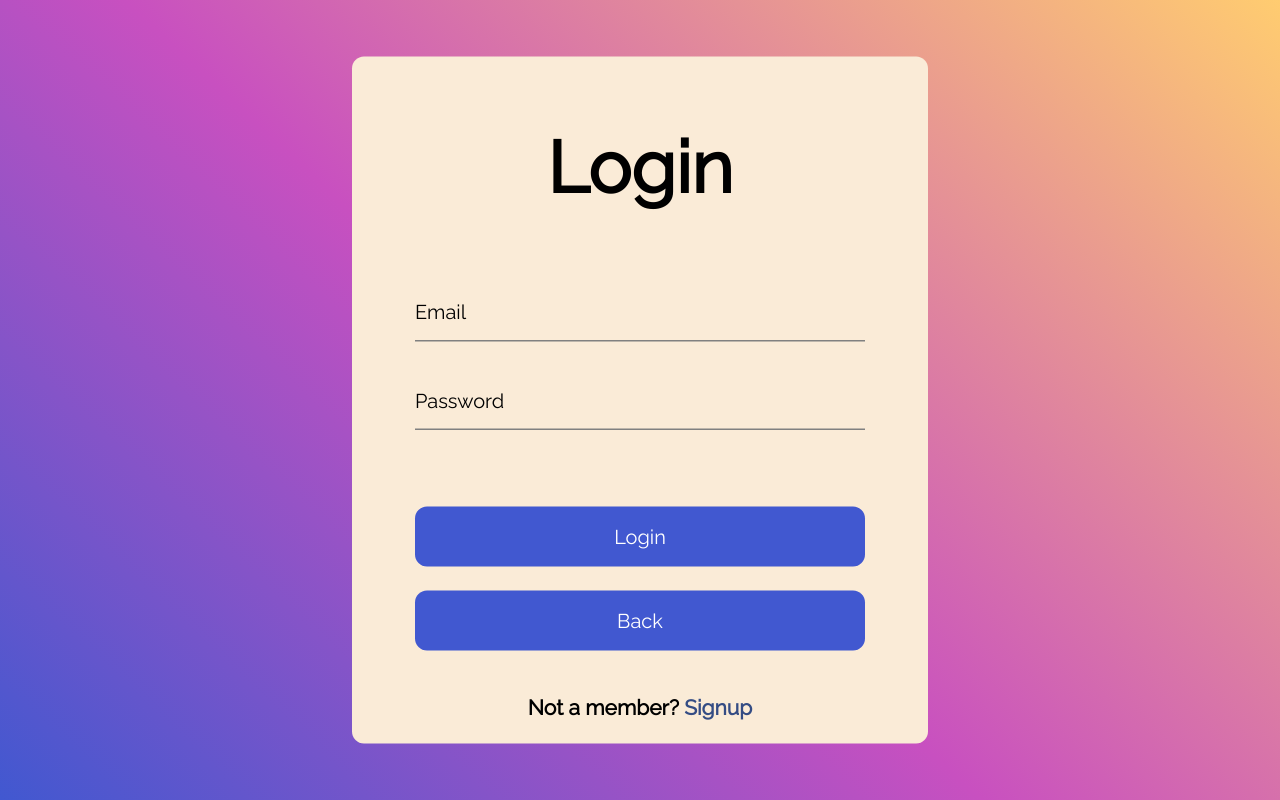
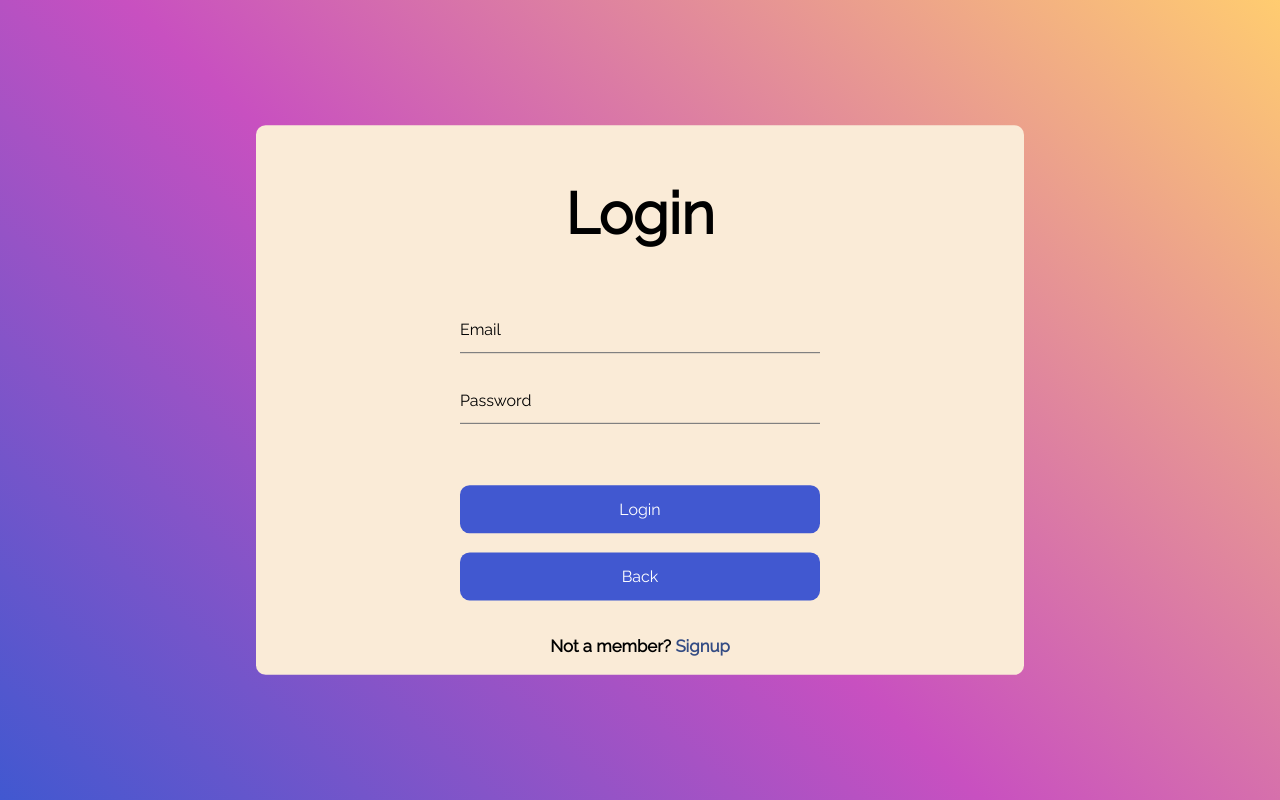
Before and after one commit to ObadiahF/HB-coaching-website, a SvelteKit app: page /auth in a window 1280 px wide. Built offline with nearby package versions, Linux system fonts and the light colour scheme.

Commit message:
Made auth page and dashboard more responsive

```diff
--- a/src/routes/auth/+page.svelte
+++ b/src/routes/auth/+page.svelte
@@ -152,13 +152,12 @@ main {
     display: flex;
     justify-content: center;
     flex-wrap: wrap;
-    height: 450px;
-    min-width: 30%;
+    min-width: 50%;
     border-radius: 8px;
     transition: 500ms ease-in;
-    scale: 1.5;
     height: fit-content;
     padding: 1rem;
+    scale: 1.2;
 }
 
 form {
--- a/src/routes/dashboard/+page.svelte
+++ b/src/routes/dashboard/+page.svelte
@@ -310,10 +310,11 @@
         border: none;
         border-radius: 24px;
         font-size: 19px;
-        width: 12rem;
+        width: 90%;
         background-color: var(--line);
         padding: 1rem;
         color: white;
+        margin-bottom: 0.5rem;
     }
 
 
@@ -339,6 +340,7 @@
         outline: none;
         padding: 1rem;
         resize: none;
+        width: 90%;
 
     }
 
```
Also changed, not shown: src/components/dashboard-components/nav.svelte (+6 -1 lines).
